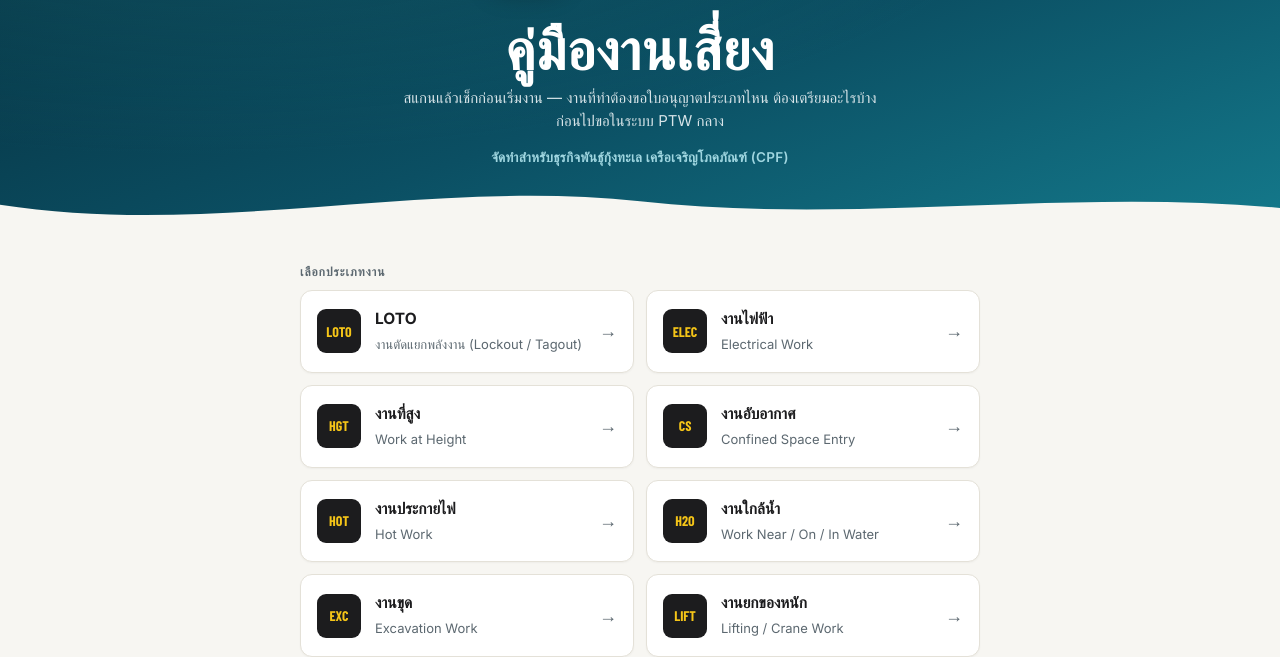
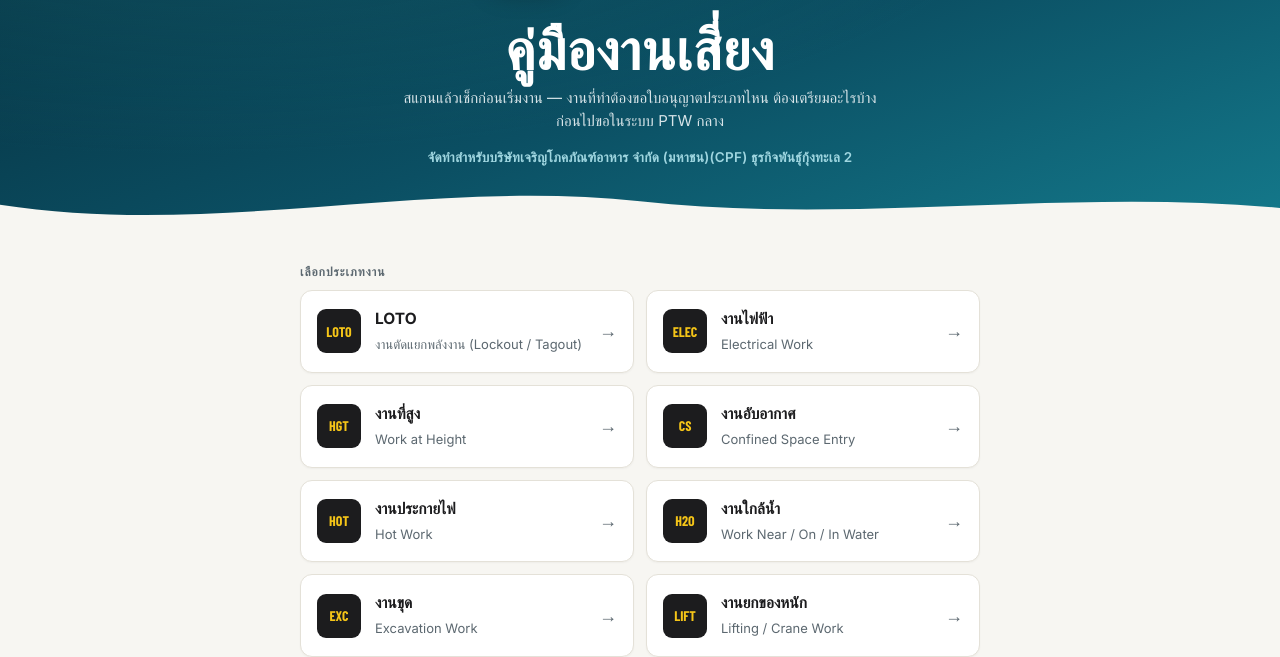
Before and after one commit to atit1912/permit-to-work, a plain HTML site: page index.html in a window 1280 px wide. Shown: the part 144-801 px from the top of the page. Drawn offline with nearby package versions, Linux system fonts and the light colour scheme; a web font is replaced by a local one.

Commit message:
Add files via upload

```diff
--- a/index.html
+++ b/index.html
@@ -21,7 +21,7 @@
     <span class="eyebrow">Permit to Work Reference</span>
     <h1>คู่มืองานเสี่ยง</h1>
     <p>สแกนแล้วเช็กก่อนเริ่มงาน — งานที่ทำต้องขอใบอนุญาตประเภทไหน ต้องเตรียมอะไรบ้าง ก่อนไปขอในระบบ PTW กลาง</p>
-    <p class="hero-sub">จัดทำสำหรับธุรกิจพันธุ์กุ้งทะเล เครือเจริญโภคภัณฑ์ (CPF)</p>
+    <p class="hero-sub">จัดทำสำหรับบริษัทเจริญโภคภัณฑ์อาหาร จำกัด (มหาชน)(CPF) ธุรกิจพันธุ์กุ้งทะเล 2</p>
   </div>
   <svg class="wave-divider" viewBox="0 0 1440 90" preserveAspectRatio="none" xmlns="http://www.w3.org/2000/svg">
     <path d="M0,40 C240,90 480,0 720,35 C960,70 1200,15 1440,45 L1440,90 L0,90 Z" fill="#F7F6F2"/>
```
